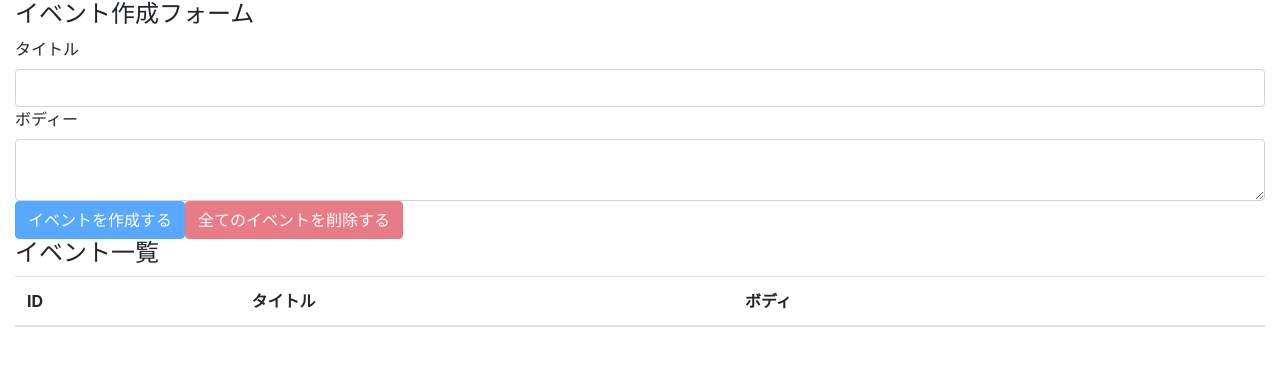
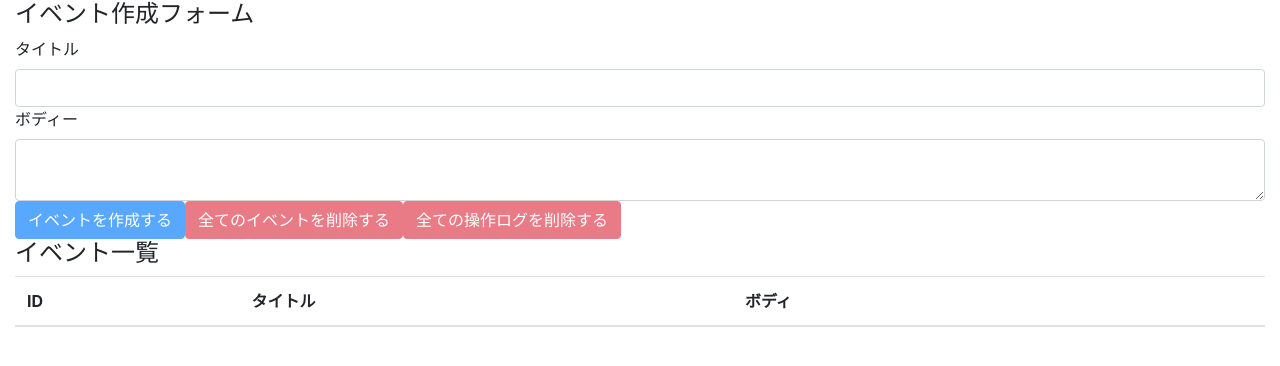
Before and after one commit to yoshifumizu/react-hooks-101, a React (Create React App) app: page / in a window 1280 px wide. Shown: the top 366 px of the page. Built offline with nearby package versions, Linux system fonts and the light colour scheme.

Commit message:
delete all operation logs

```diff
--- a/src/components/EventForm.js
+++ b/src/components/EventForm.js
@@ -51,6 +51,17 @@
 
   const unCreatable =  title === '' || body === ''
 
+  const deleteAllOperationLogs = e => {
+    e.preventDefault()
+    const result = window.confirm('全ての操作ログを本当に削除しても良いですか？')
+
+    if (result) {
+      dispatch({
+        type: DELETE_ALL_OPERATTION_LOGS
+      })
+    }
+  }
+
   return (
       <>
           <h4>イベント作成フォーム</h4>
@@ -67,6 +78,7 @@
 
               <button className="btn btn-primary" onClick={addEvent} disabled={unCreatable}>イベントを作成する</button>
               <button className="btn btn-danger" onClick={deleteAllEvents} disabled={state.events.length === 0}>全てのイベントを削除する</button>
+              <button className="btn btn-danger" onClick={deleteAllOperationLogs} disabled={state.operationLogs.length === 0}>全ての操作ログを削除する</button>
           </form>
       </>
   )
```
